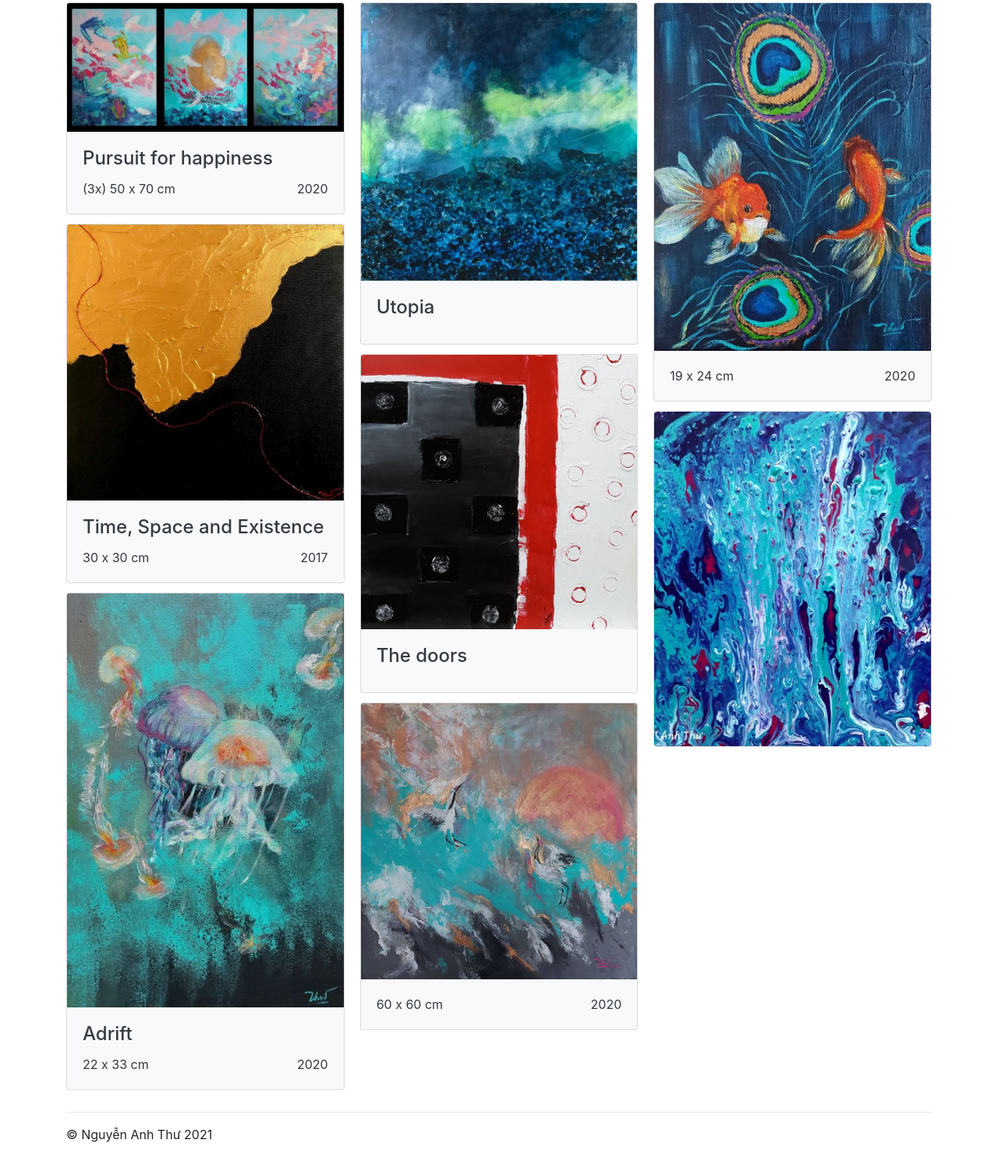
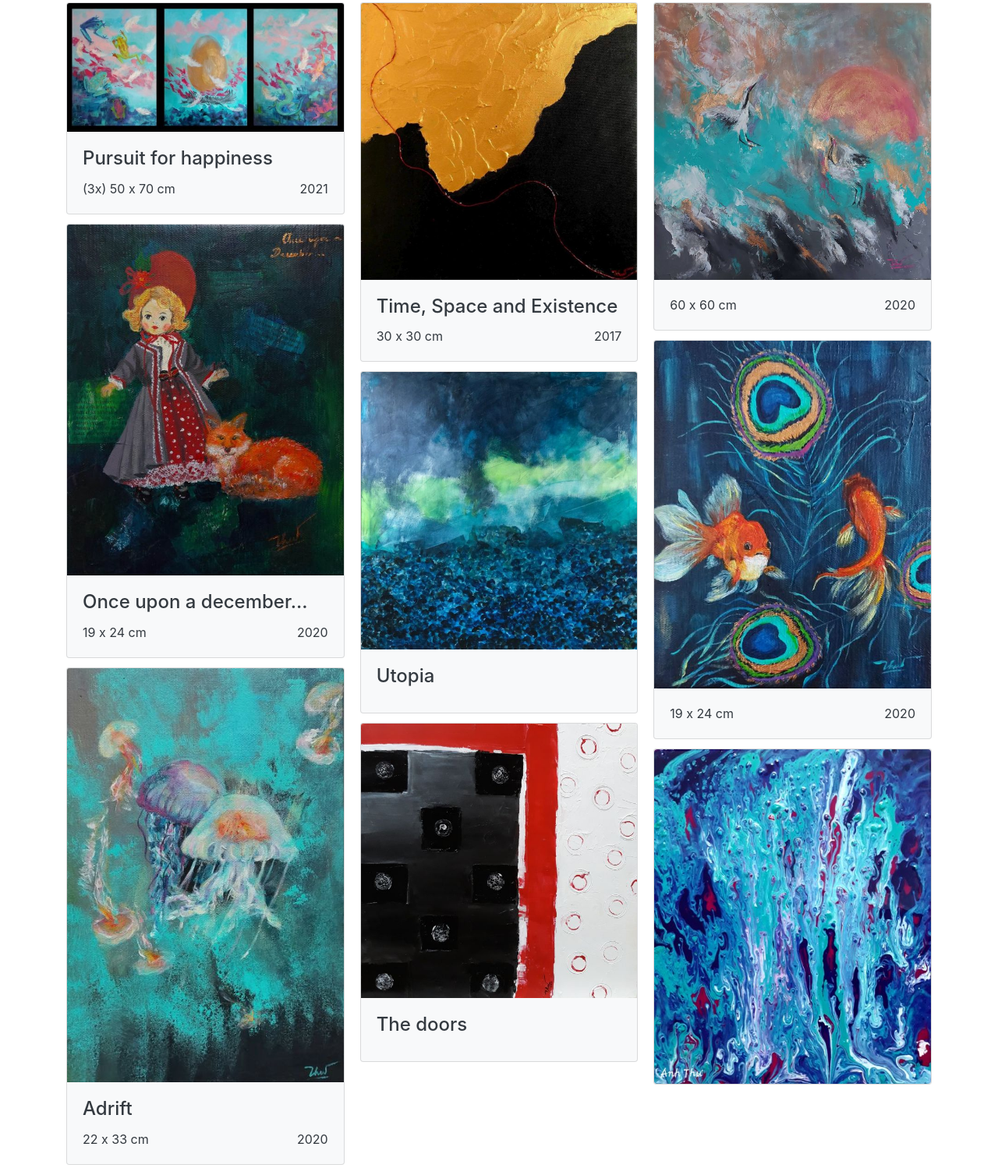
Before and after one commit to thuarte/thuarte.github.io, a plain HTML site: page gallery_acrylic.html in a window 1280 px wide. Shown: the part 272-1770 px from the top of the page at 78% size. Drawn offline with nearby package versions, Linux system fonts and the light colour scheme.

Commit message:
Update gallery_acrylic.html

```diff
--- a/gallery_acrylic.html
+++ b/gallery_acrylic.html
@@ -69,6 +69,24 @@
       <div class="card-body">
         <h4 class="card-title">Pursuit for happiness</h4>
         <span class="card-text">(3x) 50 x 70 cm</span>
+        <span class="card-text w-50 float-right text-right">2021</span>
+      </div>
+    </div>
+
+    <div class="card gallery-item bg-light text-dark">
+      <img class="card-img-top" src="pics/gallery/acrylic/doll_and_fox.jpg">
+      <div class="card-body">
+        <h4 class="card-title">Once upon a december...</h4>
+        <span class="card-text">19 x 24 cm</span>
+        <span class="card-text w-50 float-right text-right">2020</span>
+      </div>
+    </div>
+
+    <div class="card gallery-item bg-light text-dark">
+      <img class="card-img-top" src="pics/gallery/acrylic/adrift.jpg">
+      <div class="card-body">
+        <h4 class="card-title">Adrift</h4>
+        <span class="card-text">22 x 33 cm</span>
         <span class="card-text w-50 float-right text-right">2020</span>
       </div>
     </div>
@@ -79,15 +97,6 @@
         <h4 class="card-title">Time, Space and Existence</h4>
         <span class="card-text">30 x 30 cm</span>
         <span class="card-text w-50 float-right text-right">2017</span>
-      </div>
-    </div>
-
-    <div class="card gallery-item bg-light text-dark">
-      <img class="card-img-top" src="pics/gallery/acrylic/adrift.jpg">
-      <div class="card-body">
-        <h4 class="card-title">Adrift</h4>
-        <span class="card-text">22 x 33 cm</span>
-        <span class="card-text w-50 float-right text-right">2020</span>
       </div>
     </div>
 
```
